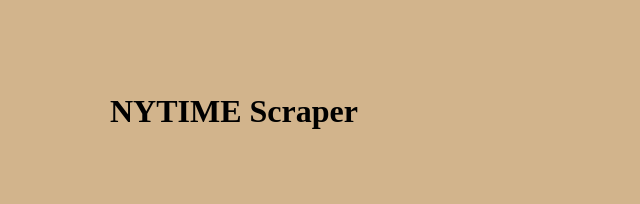
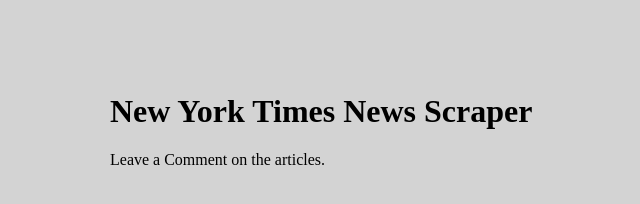
Before and after one commit to Brandon20202/Scrape, a website: page public/index.html in a window 1280 px wide. Shown: the whole page, without its empty margins (50-690 px from the left). Drawn offline with nearby package versions, Linux system fonts and the light colour scheme; no server answers.

Commit message:
changed the layout

```diff
--- a/public/index.html
+++ b/public/index.html
@@ -4,7 +4,7 @@
     <meta charset="UTF-8">
     <title>Scrape</title>
     <style>
-      body { background-color:tan }
+      body { background-color:lightgrey }
       #wrapper {
         width: 960px;
         margin-left: auto;
@@ -38,10 +38,21 @@
   </head>
   <body>
     <div id="wrapper">
-      <h1>NYTIME Scraper</h1>
+      <div class="jumbotron jumbotron-fluid">
+        <div class="container">
+          <h1 class="display-4">New York Times News Scraper</h1>
+          <p class="lead">Leave a Comment on the articles.</p>
+        </div>
+      </div>
+
       <h2><i></i></h2>
-      <div id="articles"></div>
-      <div id="notes"></div>
+      <div class="card">
+        <div class="card-body" id="articles">
+
+        </div>
+        <div id="notes"></div>
+      </div>
+
     </div>
     <script src="https://cdnjs.cloudflare.com/ajax/libs/jquery/3.2.1/jquery.min.js"></script>
     <script src="app.js"></script>
```
Also changed, not shown: 1 other file.
